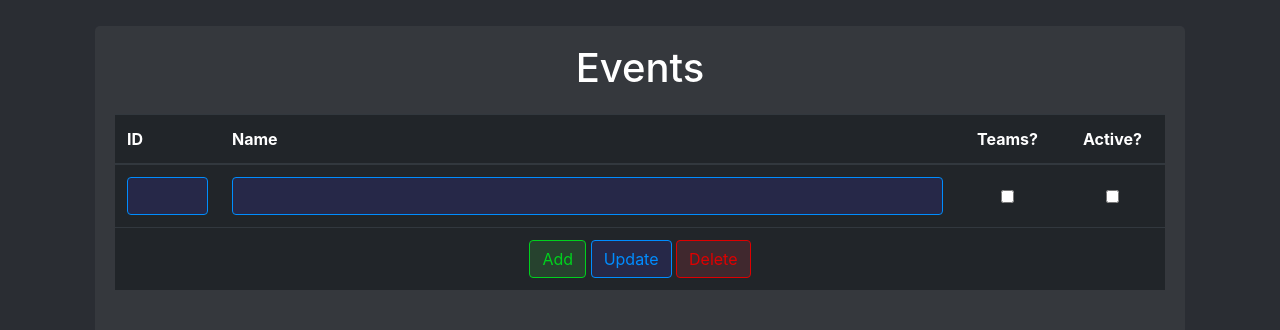
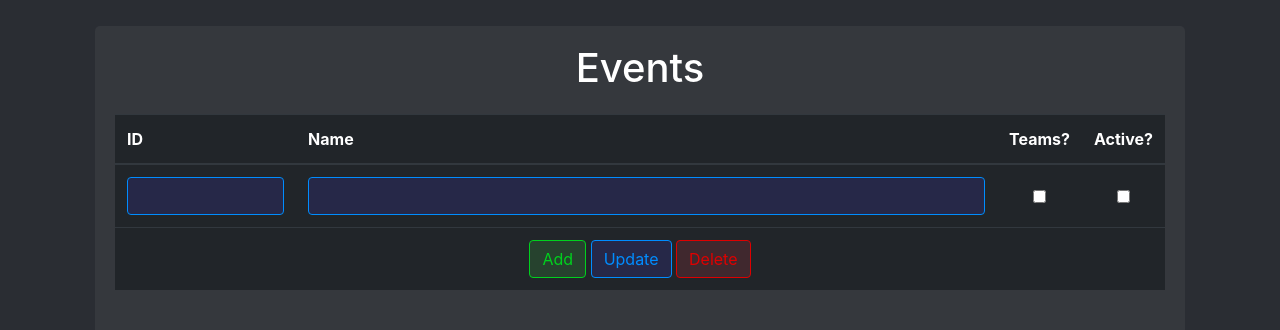
Before and after one commit to Jamie-/ctf-flag-tracker, a Flask app: template tracker/templates/admin/events.html in a window 1280 px wide. Shown: the part 56-386 px from the top of the page. Run offline with Flask 2, Linux system fonts and the light colour scheme; the template is opened without the code that fills it: values that come from a table or form of the project are taken from there, others are empty; parts of the project's set-up code (start-up, migrations or seed data) failed here and were passed over; some libraries are stand-ins or nearby versions.

Commit message:
Admin UI tweaks

```diff
--- a/tracker/templates/admin/events.html
+++ b/tracker/templates/admin/events.html
@@ -13,10 +13,10 @@
                             <table class="table table-inverse vertical-center">
                                 <thead>
                                     <tr>
-                                        <th style="width: 10%;">ID</th>
-                                        <th>Name</th>
-                                        <th style="width: 10%;" class="center">Teams?</th>
-                                        <th style="width: 10%;" class="center">Active?</th>
+                                        <th style="width: 20%;">ID</th>
+                                        <th style="width: 80%;">Name</th>
+                                        <th class="center">Teams?</th>
+                                        <th class="center">Active?</th>
                                     </tr>
                                 </thead>
                                 <tr>
--- a/tracker/templates/admin/flags.html
+++ b/tracker/templates/admin/flags.html
@@ -75,8 +75,8 @@
                     <table class="table table-striped table-inverse vertical-center">
                         <thead>
                             <tr>
-                                <th style="width: 10%;" class="center">Edit</th>
-                                <th style="width: 35%">Flag</th>
+                                <th class="center">Edit</th>
+                                <th style="width: 45%">Flag</th>
                                 <th style="width: 35%;">Event</th>
                                 <th style="width: 10%;"># Found</th>
                                 <th style="width: 10%;" class="center">Value</th>
```
